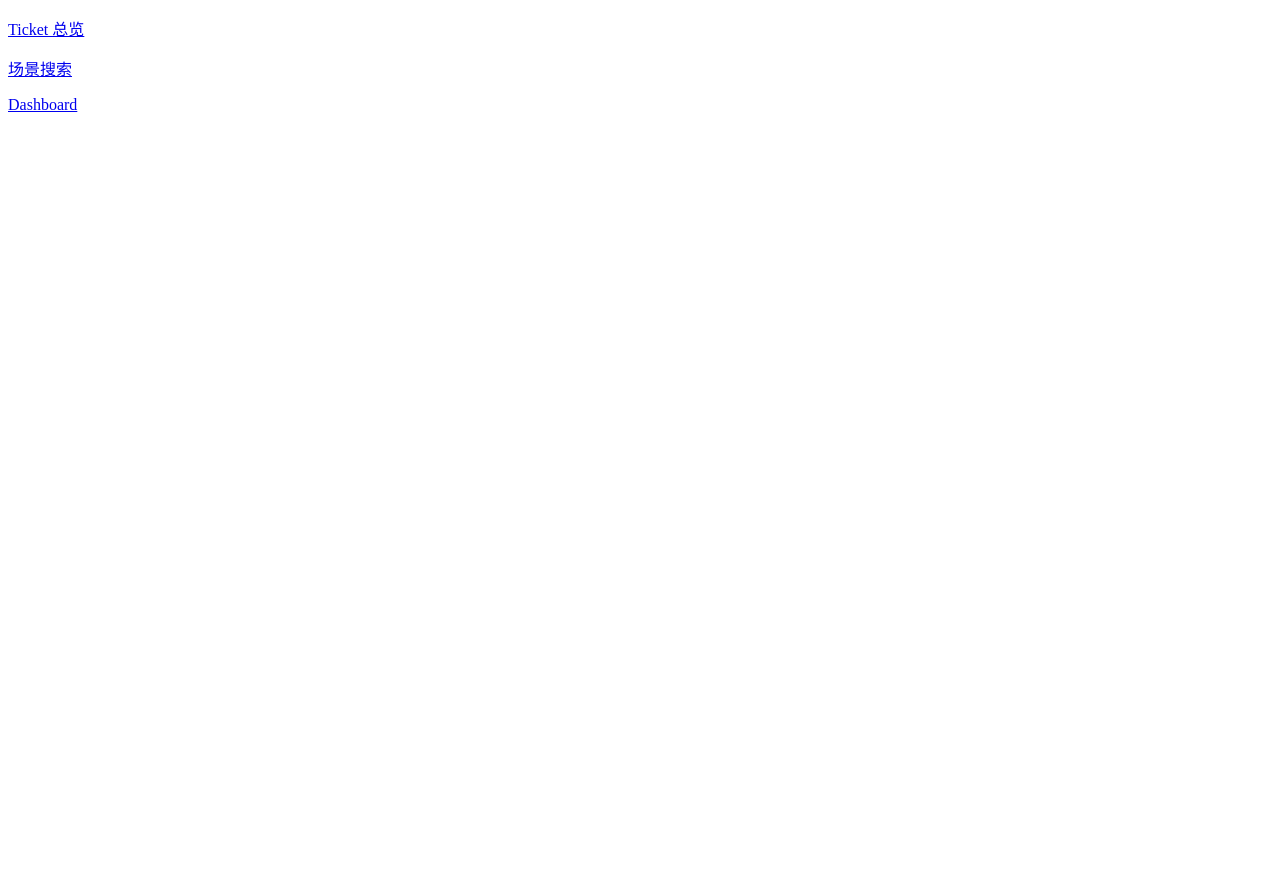
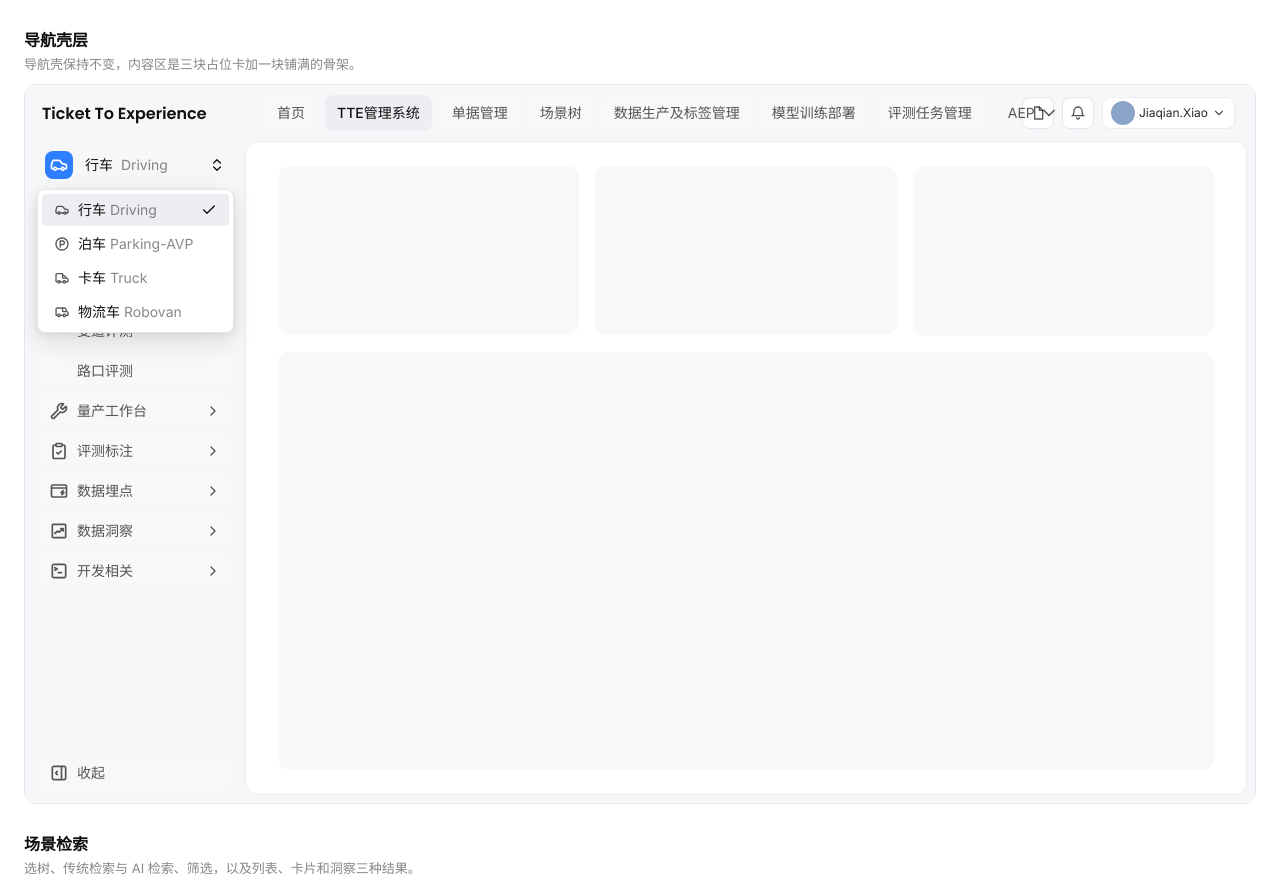
Before and after one commit to wjy604-ops/tte-page-preview, a plain HTML site: page index.html in a window 1280 px wide. Shown: the top 881 px of the page. Before the commit the page ends 800 px from the top, so only its background shows below. Drawn offline with Linux system fonts and the light colour scheme.

Commit message:
Serve every page template from one fixed preview address.
Co-authored-by: Cursor <cursoragent@cursor.com>

```diff
--- a/index.html
+++ b/index.html
@@ -2,11 +2,75 @@
 <html lang="zh-CN">
 <head>
   <meta charset="utf-8">
+  <meta name="viewport" content="width=device-width, initial-scale=1">
   <title>TTE 页面预览</title>
+  <link rel="stylesheet" href="tokens/typography-tokens.css">
+  <style>
+    * { box-sizing: border-box; }
+    body {
+      margin: 0;
+      background: #fff;
+      color: #0f0f0f;
+      font-family: var(--font-family-ui-regular), "PingFang SC", "Microsoft YaHei", sans-serif;
+    }
+    main {
+      max-width: 1440px;
+      margin: 0 auto;
+      padding: 28px 24px 48px;
+      display: grid;
+      gap: 28px;
+    }
+    .block-toolbar h2 {
+      margin: 0;
+      font-size: 16px;
+      font-weight: 600;
+      line-height: 24px;
+    }
+    .block-toolbar p {
+      margin: 2px 0 0;
+      color: rgba(15, 15, 15, 0.5);
+      font-size: 13px;
+      line-height: 20px;
+    }
+    .block-preview {
+      overflow: hidden;
+      height: 720px;
+      margin-top: 10px;
+      border: 1px solid #e5e6eb;
+      border-radius: 12px;
+      background: #fff;
+    }
+    .block-preview iframe {
+      width: 100%;
+      height: 100%;
+      border: 0;
+      background: #f6f7f9;
+    }
+  </style>
 </head>
 <body>
-  <p><a href="templates/ticket-overview.html">Ticket 总览</a></p>
-  <p><a href="templates/scene-search.html">场景搜索</a></p>
-  <p><a href="templates/dashboard-01.html">Dashboard</a></p>
+  <main>
+    <article>
+      <div class="block-toolbar">
+        <h2>导航壳层</h2>
+        <p>导航壳保持不变，内容区是三块占位卡加一块铺满的骨架。</p>
+      </div>
+      <div class="block-preview"><iframe src="templates/dashboard-01.html" title="导航壳层"></iframe></div>
+    </article>
+    <article>
+      <div class="block-toolbar">
+        <h2>场景检索</h2>
+        <p>选树、传统检索与 AI 检索、筛选，以及列表、卡片和洞察三种结果。</p>
+      </div>
+      <div class="block-preview"><iframe src="templates/scene-search.html" title="场景检索"></iframe></div>
+    </article>
+    <article>
+      <div class="block-toolbar">
+        <h2>Ticket总览</h2>
+        <p>单据范围、筛选，以及带固定操作列的列表。</p>
+      </div>
+      <div class="block-preview"><iframe src="templates/ticket-overview.html" title="Ticket总览"></iframe></div>
+    </article>
+  </main>
 </body>
 </html>
```
